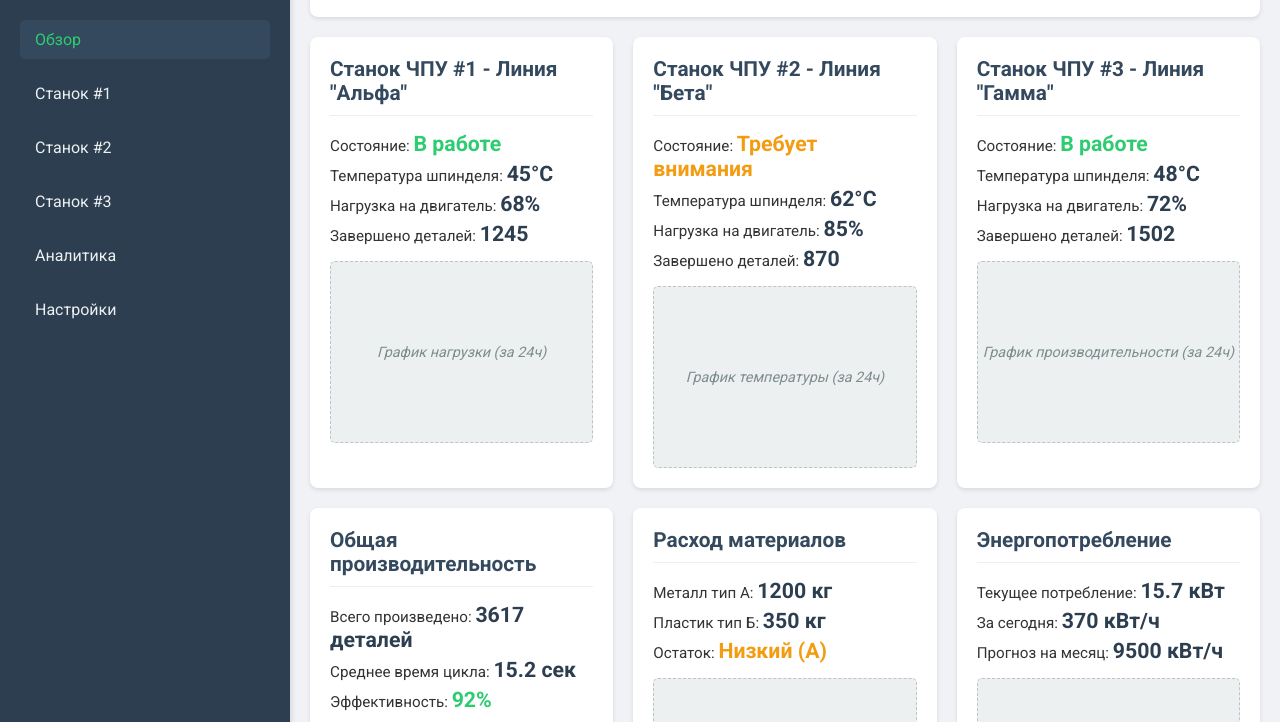
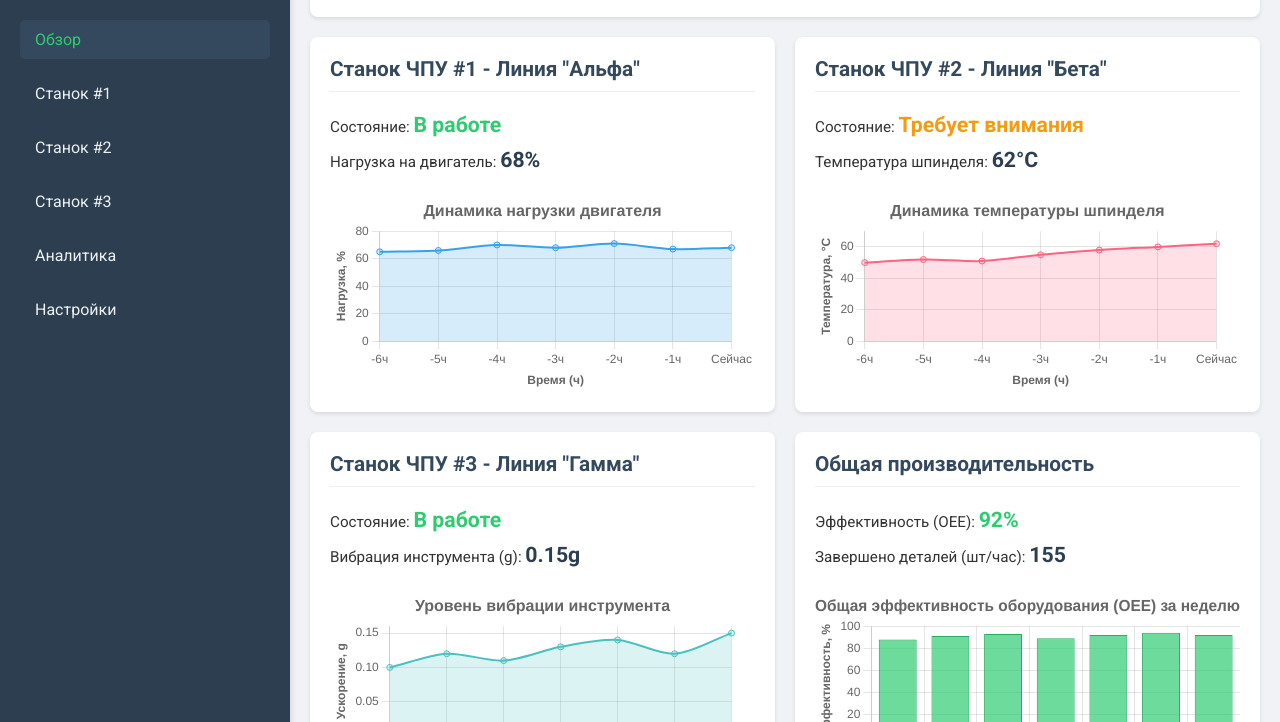
Before and after one commit to zpncom/zpncom.github.io, a plain HTML site: page index.html in a window 1280 px wide. Shown: the part 78-800 px from the top of the page. Drawn offline with nearby package versions, Linux system fonts and the light colour scheme.

Commit message:
Update index.html
aboba mk.VI

```diff
--- a/index.html
+++ b/index.html
@@ -5,45 +5,35 @@
     <meta name="viewport" content="width=device-width, initial-scale=1.0">
     <title>Мониторинг ЧПУ Станков - Завод "ТехноАвангард"</title>
     <link href="https://fonts.googleapis.com/css2?family=Roboto:wght@300;400;700&display=swap" rel="stylesheet">
+    <script src="https://cdn.jsdelivr.net/npm/chart.js"></script>
     <style>
-        /* --- Базовые стили --- */
+        /* --- Базовые стили (остаются без изменений) --- */
         body {
             font-family: 'Roboto', sans-serif;
             margin: 0;
             padding: 0;
             background-color: #f0f2f5;
             color: #333;
-            display: flex; /* Для бокового меню и основного контента */
+            display: flex;
             min-height: 100vh;
         }
-
-        /* --- Сайдбар --- */
         .sidebar {
             width: 250px;
             background-color: #2c3e50;
             color: #ecf0f1;
             padding: 20px;
             box-shadow: 2px 0 5px rgba(0,0,0,0.1);
-            flex-shrink: 0; /* Не сжимать сайдбар */
+            flex-shrink: 0;
             transition: transform 0.3s ease-in-out;
         }
-
         .sidebar h2 {
             text-align: center;
             color: #2ecc71;
             margin-bottom: 30px;
             font-size: 1.5em;
         }
-
-        .sidebar ul {
-            list-style: none;
-            padding: 0;
-        }
-
-        .sidebar ul li {
-            margin-bottom: 15px;
-        }
-
+        .sidebar ul { list-style: none; padding: 0; }
+        .sidebar ul li { margin-bottom: 15px; }
         .sidebar ul li a {
             color: #ecf0f1;
             text-decoration: none;
@@ -52,19 +42,15 @@
             border-radius: 5px;
             transition: background-color 0.2s ease;
         }
-
         .sidebar ul li a:hover,
         .sidebar ul li a.active {
             background-color: #34495e;
             color: #2ecc71;
         }
-
-        /* --- Основной контент --- */
         .main-content {
-            flex-grow: 1; /* Занимает всё оставшееся пространство */
+            flex-grow: 1;
             padding: 20px;
         }
-
         .header {
             background-color: #fff;
             padding: 20px;
@@ -75,40 +61,27 @@
             justify-content: space-between;
             align-items: center;
         }
-
-        .header h1 {
-            margin: 0;
-            color: #2c3e50;
-            font-size: 1.8em;
-        }
-
+        .header h1 { margin: 0; color: #2c3e50; font-size: 1.8em; }
         .status-indicator {
             padding: 8px 15px;
             border-radius: 20px;
             font-weight: bold;
             color: #fff;
-            background-color: #2ecc71; /* Зеленый - все ок */
+            background-color: #2ecc71;
         }
-
-        /* --- Секция с карточками показателей --- */
         .dashboard-grid {
             display: grid;
-            grid-template-columns: repeat(auto-fit, minmax(300px, 1fr)); /* 300px минимальная ширина, остальное поровну */
+            grid-template-columns: repeat(auto-fit, minmax(350px, 1fr)); /* Немного увеличим мин. ширину */
             gap: 20px;
         }
-
         .card {
             background-color: #fff;
             padding: 20px;
             border-radius: 8px;
             box-shadow: 0 2px 4px rgba(0,0,0,0.1);
-            transition: transform 0.2s ease;
+            display: flex; /* Для удобного расположения графика */
+            flex-direction: column;
         }
-
-        .card:hover {
-            transform: translateY(-5px);
-        }
-
         .card h3 {
             margin-top: 0;
             color: #34495e;
@@ -117,88 +90,31 @@
             padding-bottom: 10px;
             margin-bottom: 15px;
         }
+        .card p { margin: 5px 0; font-size: 0.95em; }
+        .card .value { font-size: 1.4em; font-weight: 700; color: #2c3e50; }
+        .card .status-ok { color: #2ecc71; }
+        .card .status-warning { color: #f39c12; }
+        .card .status-critical { color: #e74c3c; }
 
-        .card p {
-            margin: 5px 0;
-            font-size: 0.95em;
+        /* Стили для контейнера графика, чтобы он занимал доступное место */
+        .chart-container {
+            position: relative;
+            flex-grow: 1; /* График будет растягиваться */
+            min-height: 200px; /* Минимальная высота */
+            margin-top: 15px;
         }
 
-        .card .value {
-            font-size: 1.4em;
-            font-weight: 700;
-            color: #2c3e50;
+        @media (max-width: 768px) {
+            body { flex-direction: column; }
+            .sidebar { width: 100%; height: auto; padding: 15px 0; order: -1; }
+            .sidebar h2 { display: none; }
+            .sidebar ul { display: flex; justify-content: space-around; flex-wrap: wrap; }
+            .sidebar ul li { margin: 0 5px; }
+            .sidebar ul li a { padding: 8px 12px; font-size: 0.9em; }
+            .header { flex-direction: column; align-items: flex-start; }
+            .header h1 { margin-bottom: 10px; }
+            .dashboard-grid { grid-template-columns: 1fr; }
         }
-
-        .card .status-ok { color: #2ecc71; } /* Зеленый */
-        .card .status-warning { color: #f39c12; } /* Оранжевый */
-        .card .status-critical { color: #e74c3c; } /* Красный */
-
-        /* --- Имитация графика --- */
-        .chart-placeholder {
-            height: 180px;
-            background-color: #ecf0f1;
-            border-radius: 5px;
-            margin-top: 15px;
-            display: flex;
-            align-items: center;
-            justify-content: center;
-            color: #7f8c8d;
-            font-style: italic;
-            border: 1px dashed #bdc3c7;
-            font-size: 0.9em;
-        }
-
-        /* --- Адаптация для мобильных (Google Pixel и другие) --- */
-        @media (max-width: 768px) {
-            body {
-                flex-direction: column; /* Сайдбар сверху, потом контент */
-            }
-
-            .sidebar {
-                width: 100%;
-                height: auto;
-                padding: 15px 0;
-                box-shadow: 0 2px 5px rgba(0,0,0,0.1);
-                order: -1; /* Поместить сайдбар сверху */
-                transform: translateX(0); /* Сброс для мобильной версии */
-            }
-
-            .sidebar h2 {
-                display: none; /* Убрать заголовок на мобильных */
-            }
-
-            .sidebar ul {
-                display: flex; /* Сделать меню горизонтальным */
-                justify-content: space-around;
-                flex-wrap: wrap; /* Если пунктов много, переносить на новую строку */
-            }
-
-            .sidebar ul li {
-                margin: 0 5px;
-            }
-
-            .sidebar ul li a {
-                padding: 8px 12px;
-                font-size: 0.9em;
-            }
-
-            .header {
-                flex-direction: column;
-                align-items: flex-start;
-            }
-
-            .header h1 {
-                margin-bottom: 10px;
-            }
-
-            .dashboard-grid {
-                grid-template-columns: 1fr; /* Одна колонка на узких экранах */
-            }
-        }
-
-        /* --- Меню-бургер для очень маленьких экранов, если сайдбар полноценный --- */
-        /* В данном решении сайдбар на мобильных сразу горизонтальный, так что бургер не нужен */
-        /* Если бы сайдбар полностью скрывался, можно было бы добавить кнопку */
     </style>
 </head>
 <body>
@@ -222,58 +138,187 @@
         </div>
 
         <div class="dashboard-grid">
+
             <div class="card">
                 <h3>Станок ЧПУ #1 - Линия "Альфа"</h3>
                 <p>Состояние: <span class="value status-ok">В работе</span></p>
-                <p>Температура шпинделя: <span class="value">45°C</span></p>
                 <p>Нагрузка на двигатель: <span class="value">68%</span></p>
-                <p>Завершено деталей: <span class="value">1245</span></p>
-                <div class="chart-placeholder">График нагрузки (за 24ч)</div>
+                <div class="chart-container">
+                    <canvas id="loadChart1"></canvas>
+                </div>
             </div>
 
             <div class="card">
                 <h3>Станок ЧПУ #2 - Линия "Бета"</h3>
                 <p>Состояние: <span class="value status-warning">Требует внимания</span></p>
                 <p>Температура шпинделя: <span class="value">62°C</span></p>
-                <p>Нагрузка на двигатель: <span class="value">85%</span></p>
-                <p>Завершено деталей: <span class="value">870</span></p>
-                <div class="chart-placeholder">График температуры (за 24ч)</div>
+                <div class="chart-container">
+                    <canvas id="tempChart2"></canvas>
+                </div>
             </div>
 
             <div class="card">
                 <h3>Станок ЧПУ #3 - Линия "Гамма"</h3>
                 <p>Состояние: <span class="value status-ok">В работе</span></p>
-                <p>Температура шпинделя: <span class="value">48°C</span></p>
-                <p>Нагрузка на двигатель: <span class="value">72%</span></p>
-                <p>Завершено деталей: <span class="value">1502</span></p>
-                <div class="chart-placeholder">График производительности (за 24ч)</div>
+                <p>Вибрация инструмента (g): <span class="value">0.15g</span></p>
+                <div class="chart-container">
+                    <canvas id="vibrationChart3"></canvas>
+                </div>
             </div>
 
             <div class="card">
                 <h3>Общая производительность</h3>
-                <p>Всего произведено: <span class="value">3617 деталей</span></p>
-                <p>Среднее время цикла: <span class="value">15.2 сек</span></p>
-                <p>Эффективность: <span class="value status-ok">92%</span></p>
-                <div class="chart-placeholder">Общий график эффективности</div>
+                <p>Эффективность (OEE): <span class="value status-ok">92%</span></p>
+                <p>Завершено деталей (шт/час): <span class="value">155</span></p>
+                 <div class="chart-container">
+                    <canvas id="efficiencyChart"></canvas>
+                </div>
             </div>
 
-            <div class="card">
-                <h3>Расход материалов</h3>
-                <p>Металл тип А: <span class="value">1200 кг</span></p>
-                <p>Пластик тип Б: <span class="value">350 кг</span></p>
-                <p>Остаток: <span class="value status-warning">Низкий (А)</span></p>
-                <div class="chart-placeholder">График расхода за неделю</div>
-            </div>
-
-            <div class="card">
-                <h3>Энергопотребление</h3>
-                <p>Текущее потребление: <span class="value">15.7 кВт</span></p>
-                <p>За сегодня: <span class="value">370 кВт/ч</span></p>
-                <p>Прогноз на месяц: <span class="value">9500 кВт/ч</span></p>
-                <div class="chart-placeholder">График потребления энергии</div>
-            </div>
         </div>
     </div>
 
+<script>
+    // Ждем, пока вся страница загрузится, чтобы скрипт мог найти canvas элементы
+    document.addEventListener('DOMContentLoaded', function () {
+
+        // === Общие настройки для "научного" вида графиков ===
+        const commonOptions = {
+            responsive: true, // График будет адаптироваться под размер контейнера
+            maintainAspectRatio: false, // Позволяет графику заполнить контейнер по высоте
+            plugins: {
+                legend: {
+                    display: false // Скрываем легенду (название линии данных) для чистоты
+                },
+                title: {
+                    display: true,
+                    font: {
+                        size: 16
+                    }
+                }
+            },
+            scales: {
+                y: { // Настройки для оси Y (вертикальная)
+                    beginAtZero: true,
+                    title: {
+                        display: true,
+                        font: {
+                            size: 12,
+                            weight: 'bold'
+                        }
+                    }
+                },
+                x: { // Настройки для оси X (горизонтальная)
+                    title: {
+                        display: true,
+                        text: 'Время (ч)',
+                        font: {
+                            size: 12,
+                            weight: 'bold'
+                        }
+                    }
+                }
+            },
+            elements: {
+                line: {
+                    tension: 0.3, // Сглаживание линии
+                    borderWidth: 2
+                }
+            }
+        };
+
+        // === Данные и конфигурация для каждого графика ===
+
+        // 1. График Нагрузки (Станок #1)
+        const ctxLoad1 = document.getElementById('loadChart1').getContext('2d');
+        new Chart(ctxLoad1, {
+            type: 'line',
+            data: {
+                labels: ['-6ч', '-5ч', '-4ч', '-3ч', '-2ч', '-1ч', 'Сейчас'],
+                datasets: [{
+                    label: 'Нагрузка',
+                    data: [65, 66, 70, 68, 71, 67, 68],
+                    borderColor: 'rgba(54, 162, 235, 1)',
+                    backgroundColor: 'rgba(54, 162, 235, 0.2)',
+                    fill: true
+                }]
+            },
+            options: {
+                ...commonOptions, // Копируем общие настройки
+                plugins: { ...commonOptions.plugins, title: { ...commonOptions.plugins.title, text: 'Динамика нагрузки двигателя' }},
+                scales: { ...commonOptions.scales, y: { ...commonOptions.scales.y, title: { ...commonOptions.scales.y.title, text: 'Нагрузка, %' }}}
+            }
+        });
+
+        // 2. График Температуры (Станок #2)
+        const ctxTemp2 = document.getElementById('tempChart2').getContext('2d');
+        new Chart(ctxTemp2, {
+            type: 'line',
+            data: {
+                labels: ['-6ч', '-5ч', '-4ч', '-3ч', '-2ч', '-1ч', 'Сейчас'],
+                datasets: [{
+                    label: 'Температура',
+                    data: [50, 52, 51, 55, 58, 60, 62],
+                    borderColor: 'rgba(255, 99, 132, 1)',
+                    backgroundColor: 'rgba(255, 99, 132, 0.2)',
+                    fill: true
+                }]
+            },
+            options: {
+                ...commonOptions,
+                plugins: { ...commonOptions.plugins, title: { ...commonOptions.plugins.title, text: 'Динамика температуры шпинделя' }},
+                scales: { ...commonOptions.scales, y: { ...commonOptions.scales.y, title: { ...commonOptions.scales.y.title, text: 'Температура, °C' }}}
+            }
+        });
+
+        // 3. График Вибрации (Станок #3)
+        const ctxVibration3 = document.getElementById('vibrationChart3').getContext('2d');
+        new Chart(ctxVibration3, {
+            type: 'line',
+            data: {
+                labels: ['-6ч', '-5ч', '-4ч', '-3ч', '-2ч', '-1ч', 'Сейчас'],
+                datasets: [{
+                    label: 'Вибрация',
+                    data: [0.1, 0.12, 0.11, 0.13, 0.14, 0.12, 0.15],
+                    borderColor: 'rgba(75, 192, 192, 1)',
+                    backgroundColor: 'rgba(75, 192, 192, 0.2)',
+                    fill: true
+                }]
+            },
+            options: {
+                ...commonOptions,
+                plugins: { ...commonOptions.plugins, title: { ...commonOptions.plugins.title, text: 'Уровень вибрации инструмента' }},
+                scales: { ...commonOptions.scales, y: { ...commonOptions.scales.y, title: { ...commonOptions.scales.y.title, text: 'Ускорение, g' }}}
+            }
+        });
+
+        // 4. График Эффективности (Общий)
+        const ctxEfficiency = document.getElementById('efficiencyChart').getContext('2d');
+        new Chart(ctxEfficiency, {
+            type: 'bar', // Используем столбчатую диаграмму
+            data: {
+                labels: ['Пн', 'Вт', 'Ср', 'Чт', 'Пт', 'Сб', 'Вс'],
+                datasets: [{
+                    label: 'OEE',
+                    data: [88, 91, 93, 89, 92, 94, 92],
+                    backgroundColor: 'rgba(46, 204, 113, 0.7)',
+                    borderColor: 'rgba(39, 174, 96, 1)',
+                    borderWidth: 1
+                }]
+            },
+            options: {
+                ...commonOptions,
+                plugins: { ...commonOptions.plugins, title: { ...commonOptions.plugins.title, text: 'Общая эффективность оборудования (OEE) за неделю' }},
+                scales: {
+                    ...commonOptions.scales,
+                    y: { ...commonOptions.scales.y, title: { ...commonOptions.scales.y.title, text: 'Эффективность, %' }},
+                    x: { ...commonOptions.scales.x, title: { ...commonOptions.scales.x.title, text: 'День недели' }}
+                }
+            }
+        });
+
+    });
+</script>
+
 </body>
 </html>
```
